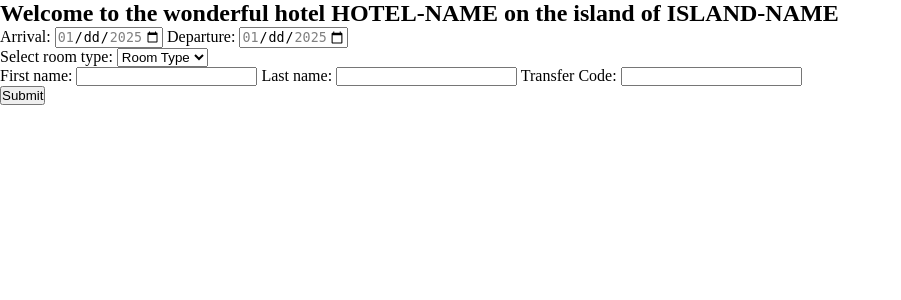
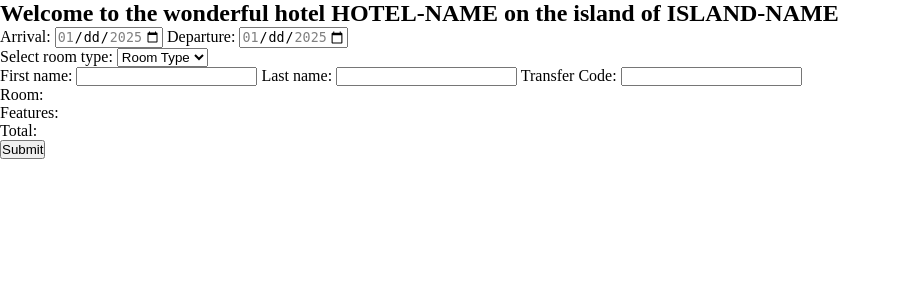
Before and after one commit to appelqvistelias/yrgopelago, a PHP site: page / in a window 1280 px wide. Shown: the top 300 px of the page, without its empty margins (0-901 px from the left). Run offline with PHP 8.4, Linux system fonts and the light colour scheme.

Commit message:
started adding pricing info

```diff
--- a/index.php
+++ b/index.php
@@ -3,16 +3,19 @@ require_once(__DIR__ . '/header.php');
 ?>
 
 <main>
+    <section id="hero">
         <div class="inner-wrapper">
-        <section id="hero">
             <h1>Welcome to the wonderful hotel HOTEL-NAME on the island of ISLAND-NAME</h1>
+        </div> <!-- .inner-wrapper -->
     </section> <!-- #hero -->
 
     <section id="info">
-
+        <div class="inner-wrapper">
+        </div> <!-- .inner-wrapper -->
     </section> <!-- #info -->
 
     <section id="booking">
+        <div class="inner-wrapper">
             <form method="post" action="">
                 <div class="arrival-departure">
                     <label for="startdate">Arrival:</label>
@@ -30,6 +33,7 @@ require_once(__DIR__ . '/header.php');
                         <option value="standard">Standard</option>
                         <option value="luxury">Luxury</option>
                     </select>
+
                     <div class="economy-select">
                         <input type="checkbox" id="television" name="economy-options[]" value="tv">
                         <label for="television">TV</label>
@@ -62,7 +66,6 @@ require_once(__DIR__ . '/header.php');
                         <input type="checkbox" id="pinball-game" name="luxury-options[]" value="pinball-game">
                         <label for="pinball-game">Pinball Game</label>
                     </div> <!-- .luxury-select -->
-
                 </div> <!-- .room-selection -->
 
                 <div class="booker">
@@ -76,10 +79,27 @@ require_once(__DIR__ . '/header.php');
                     <input type="text" id="transfer-code" name="transfer-code" required>
                 </div> <!-- .booker -->
 
+                <div class="price">
+                    <div>
+                        <p>Room: </p>
+                        <p class="room-price"></p>
+                    </div>
+
+                    <div>
+                        <p>Features: </p>
+                        <p class="features-price"></p>
+                    </div>
+
+                    <div>
+                        <p>Total: </p>
+                        <p class="total-price"></p>
+                    </div>
+                </div> <!-- .price -->
+
                 <button type="submit">Submit</button>
             </form>
+        </div> <!-- .inner-wrapper -->
     </section> <!-- #booking -->
-    </div> <!-- .inner-wrapper -->
 </main>
 
 <?php
--- a/script/script.js
+++ b/script/script.js
@@ -22,7 +22,22 @@ function handleRoomSelection(e) {
 
 roomDropdown.addEventListener('change', handleRoomSelection);
 
-handleRoomSelection({ target: roomDropdown });
+// Price
+    const roomPrice = document.querySelector('.room-price');
+    const featuresPrice = document.querySelector('.features-price');
+    const totalPrice = document.querySelector('.total-price');
+
+    function priceCalculator(e) {
+        const selectedRoom = e.target.value;
+
+        if (selectedRoom === 'economy') {
+            roomPrice.textContent = '$1'
+        } else if (selectedRoom === 'standard') {
+            roomPrice.textContent = '$2'
+        } else if (selectedRoom === 'luxury') {
+            roomPrice.textContent = '$4'
+        }
+    }
 
 // Booking
 document.querySelector('form').addEventListener('submint', function(event) {
@@ -41,7 +56,7 @@ document.querySelector('form').addEventListener('submint', function(event) {
         transferCode: document.querySelector('#transfer-code').value
     };
 
-    // Skicka iväg eller paketera datan för att kunna användas.
+    // TODO: Skicka iväg eller paketera datan för att kunna användas.
 });
 
 // Function to fetch checkbox values
@@ -53,3 +68,4 @@ function getCheckedOptions(option) {
 }
 
 // Function to send data to server
+// TODO
```
Lines whose indentation alone changed are shown as unchanged.
